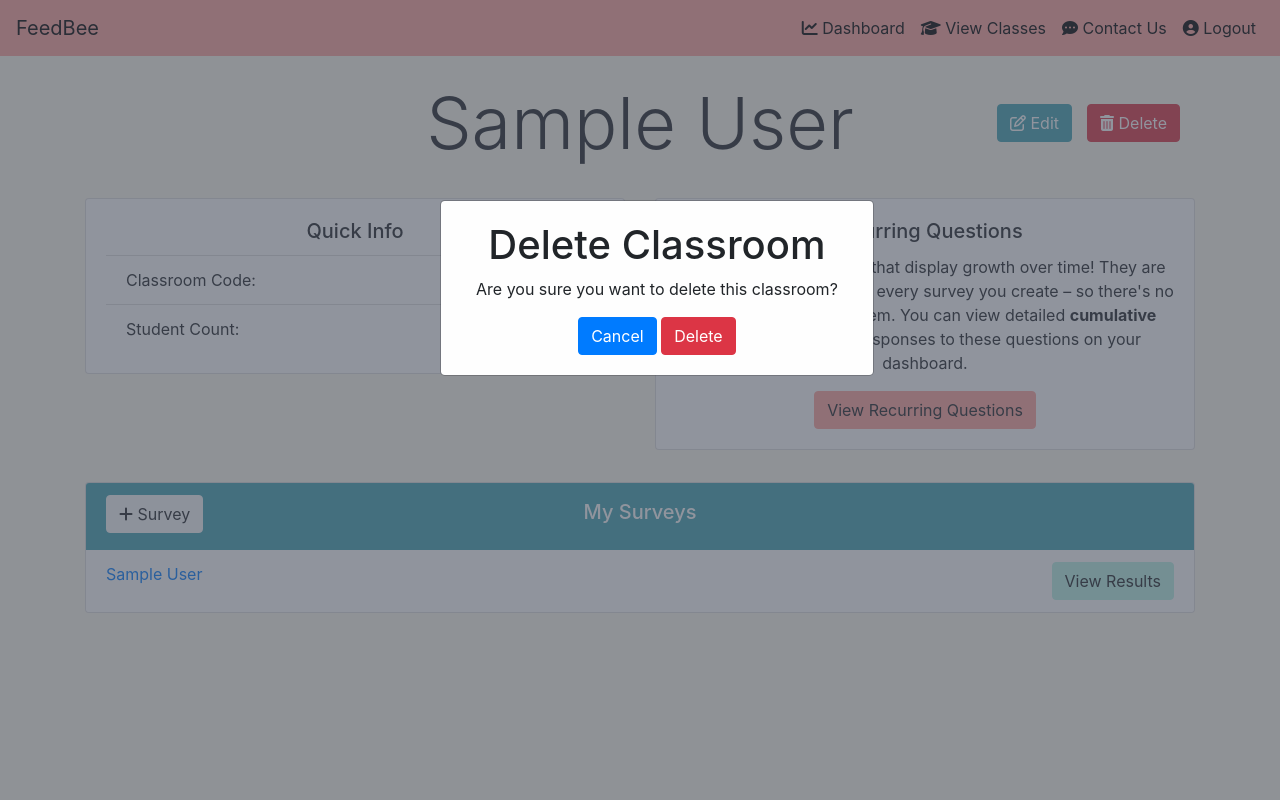
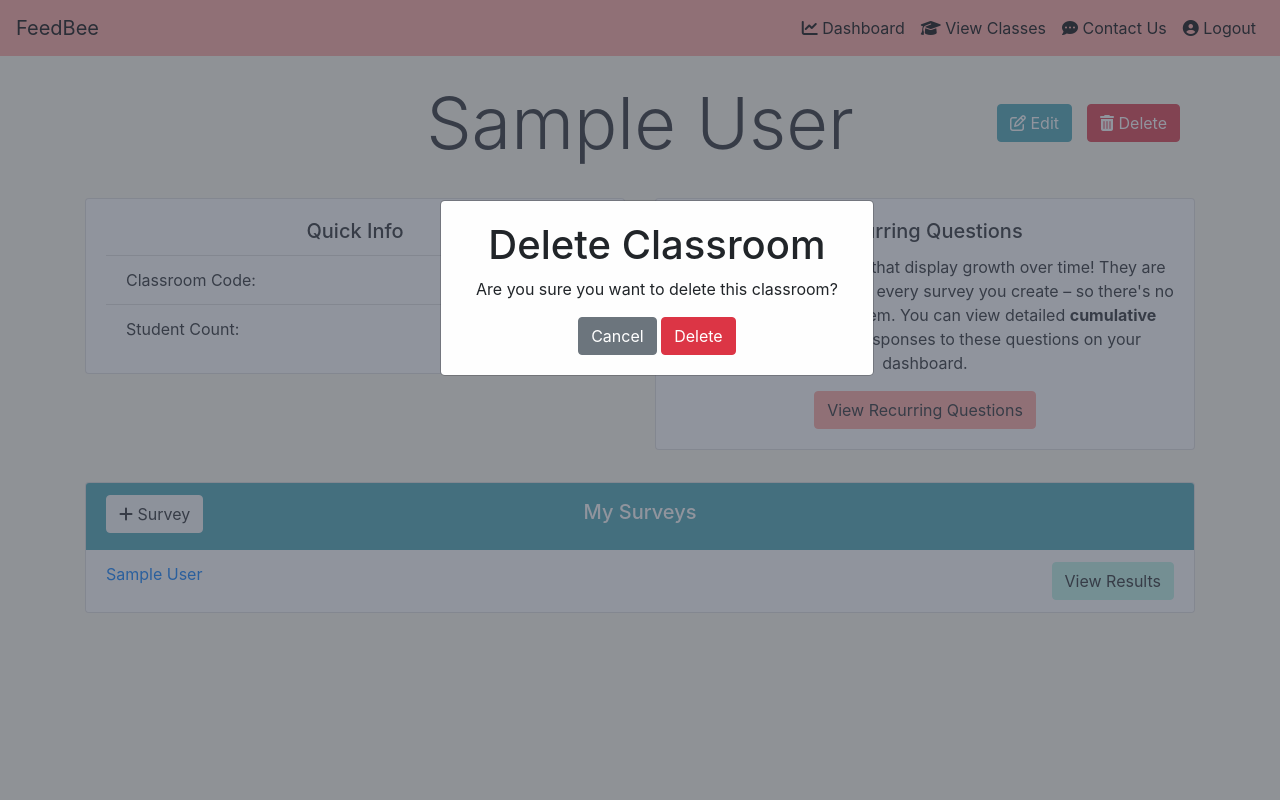
Before and after one commit to RTiwary/FeedBee, a Django app: page /teacher/view_classroom_info/1 in a window 1280 px wide, after a click on "Delete". Run offline with Django 3.2, Linux system fonts and the light colour scheme; a user stored in the database is signed in; tables that the repository leaves empty hold one stand-in row (values such as "Sample post"); some libraries are stand-ins or nearby versions.

Commit message:
fixed some colors not displaying on safari

```diff
--- a/apps/teachers/templates/teachers/view_classroom_info.html
+++ b/apps/teachers/templates/teachers/view_classroom_info.html
@@ -77,8 +77,8 @@
         <div class="container" style="text-align: center">
                 <h1>Delete Classroom</h1>
                 <p>Are you sure you want to delete this classroom?</p>
-                <button onclick="document.getElementById('id01').style.display='none'; document.getElementById('id02').style.display='none';" type="button" class="btn btn-primary">Cancel</button>
-                <a href="{% url 'delete_class' classroom.pk %}" type="button" class="btn btn-danger">Delete</a>
+                <button onclick="document.getElementById('id01').style.display='none'; document.getElementById('id02').style.display='none';" type="button" class="btn btn-secondary">Cancel</button>
+                <a href="{% url 'delete_class' classroom.pk %}" type="button" class="btn btn-danger" style="-webkit-appearance: none">Delete</a>
         </div>
     </div>
 
@@ -91,8 +91,8 @@
             <form method="POST" class="form-group">
                 {% csrf_token %}
                 {{ form | crispy}}
-                <button onclick="document.getElementById('id03').style.display='none'; document.getElementById('id04').style.display='none';" type="button" class="btn btn-primary">Cancel</button>
-                <button type="submit" class="btn btn-primary">Confirm Edit</button>
+                <button onclick="document.getElementById('id03').style.display='none'; document.getElementById('id04').style.display='none';" type="button" class="btn btn-secondary">Cancel</button>
+                <button type="submit" class="btn btn-primary" style="background-color: #43A3B1; border-color: #43A3B1">Confirm Edit</button>
             </form>
         </div>
     </div>
--- a/apps/teachers/templates/teachers/view_questions.html
+++ b/apps/teachers/templates/teachers/view_questions.html
@@ -51,7 +51,7 @@
     <div class="content" style="margin-top: 1em;">
         <div class="row">
             <div class="col-sm">
-                <a href="{% url 'view_classroom_info' survey.classroom_id %}" type="button" class="btn" style="border-color: #FFA69E; background-color: #FFA69E">
+                <a href="{% url 'view_classroom_info' survey.classroom_id %}" type="button" class="btn" style="border-color: #FFA69E; background-color: #FFA69E; -webkit-appearance: none">
                     <i class="fas fa-home"></i> Classroom Home
                 </a>
             </div>
--- a/apps/teachers/templates/teachers/view_recurring_questions.html
+++ b/apps/teachers/templates/teachers/view_recurring_questions.html
@@ -51,7 +51,7 @@
     <div class="content" style="margin-top: 1em;">
         <div class="row">
             <div class="col-4">
-                <a href="{% url 'view_classroom_info' classroom_id %}" type="button" class="btn" style="border-color: #FFA69E; background-color: #FFA69E">
+                <a href="{% url 'view_classroom_info' classroom_id %}" type="button" class="btn" style="border-color: #FFA69E; background-color: #FFA69E; -webkit-appearance: none">
                     <i class="fas fa-home"></i> Classroom Home
                 </a>
             </div>
--- a/apps/teachers/templates/teachers/view_results.html
+++ b/apps/teachers/templates/teachers/view_results.html
@@ -18,7 +18,7 @@
         <div class="row">
             <div class="col-4">
                 <br>
-                <a href="{% url 'view_classroom_info' survey.classroom_id %}" type="button" class="btn btn-primary" style="background-color: #43A3B1; border-color: #43A3B1"><i class="fas fa-home"></i> Classroom Home</a>
+                <a href="{% url 'view_classroom_info' survey.classroom_id %}" type="button" class="btn btn-primary" style="background-color: #43A3B1; border-color: #43A3B1; -webkit-appearance: none"><i class="fas fa-home"></i> Classroom Home</a>
             </div>
             <div class="col-8">
                 <h2 class="display-3">{{ survey.name }} Results</h2>
```
